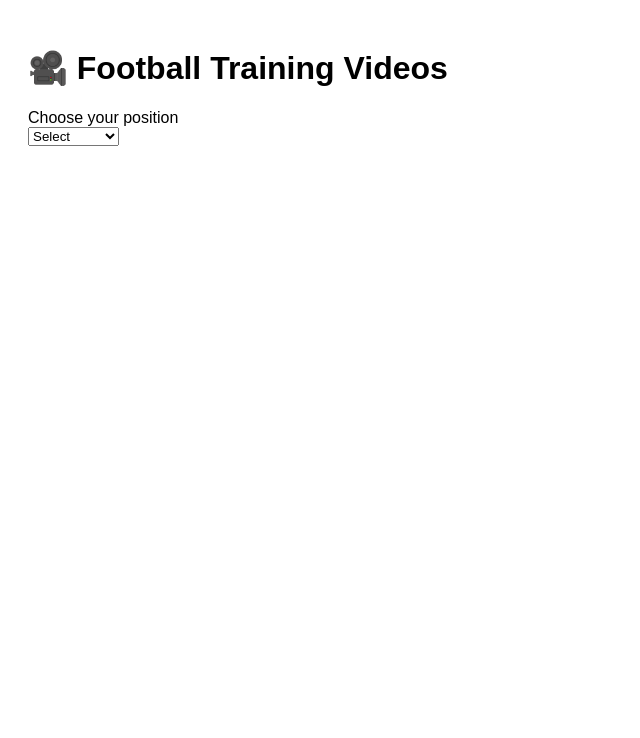
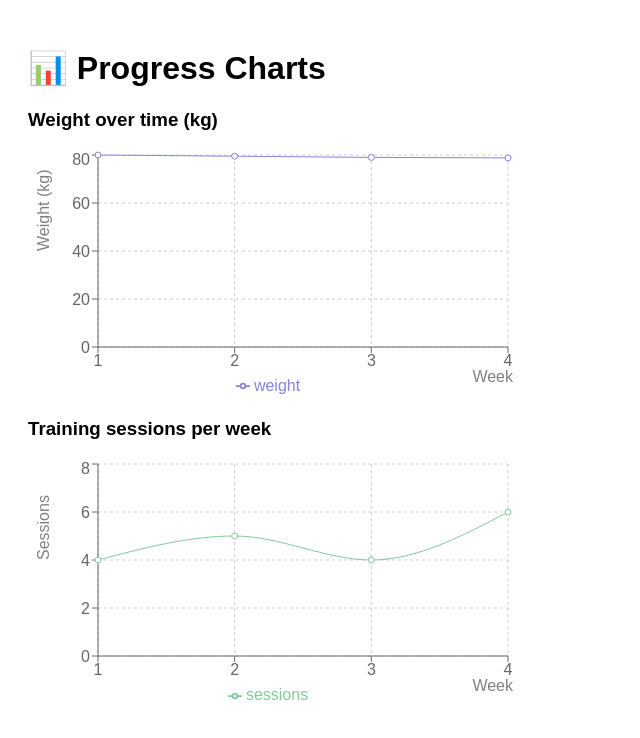
Before and after one commit to alvinmurad406-dotcom/football-ai-app, a React (Create React App) app: page / in a window 1280 px wide. Shown: the top 738 px of the page, without its empty margins (0-640 px from the left). Built offline with nearby package versions, Linux system fonts and the light colour scheme.

Commit message:
Refactor App component to include progress charts

```diff
--- a/src/App.js
+++ b/src/App.js
@@ -1,85 +1,54 @@
 import React, { useState } from "react";
+import { LineChart, Line, XAxis, YAxis, CartesianGrid, Tooltip, Legend } from "recharts";
 
 export default function App() {
-  const [position, setPosition] = useState("");
+  const [weightData, setWeightData] = useState([
+    { week: 1, weight: 80 },
+    { week: 2, weight: 79.5 },
+    { week: 3, weight: 79 },
+    { week: 4, weight: 78.8 }
+  ]);
 
-  const trainingVideos = {
-    Defender: [
-      {
-        name: "1v1 Defending",
-        url: "https://www.youtube.com/watch?v=9JrjJ0e8P6g"
-      },
-      {
-        name: "Defensive Positioning",
-        url: "https://www.youtube.com/watch?v=2kZzFZy5H1g"
-      }
-    ],
-    Midfielder: [
-      {
-        name: "Ball Mastery",
-        url: "https://www.youtube.com/watch?v=1F9c9jY6k8E"
-      },
-      {
-        name: "Scanning & Passing",
-        url: "https://www.youtube.com/watch?v=7mKXc4XzZ9g"
-      }
-    ],
-    Forward: [
-      {
-        name: "Finishing Drills",
-        url: "https://www.youtube.com/watch?v=8p7mJcX8L5A"
-      },
-      {
-        name: "Movement in the Box",
-        url: "https://www.youtube.com/watch?v=R4nK2cZ5Z9E"
-      }
-    ],
-    Goalkeeper: [
-      {
-        name: "Reaction Saves",
-        url: "https://www.youtube.com/watch?v=3Zk8J5mKc9M"
-      },
-      {
-        name: "Footwork Drills",
-        url: "https://www.youtube.com/watch?v=7K9cZ1M8F5A"
-      }
-    ]
-  };
+  const [trainingData, setTrainingData] = useState([
+    { week: 1, sessions: 4 },
+    { week: 2, sessions: 5 },
+    { week: 3, sessions: 4 },
+    { week: 4, sessions: 6 }
+  ]);
 
   return (
-    <div style={{ padding: 20, fontFamily: "Arial", maxWidth: 500 }}>
-      <h1>🎥 Football Training Videos</h1>
+    <div style={{ padding: 20, fontFamily: "Arial", maxWidth: 600 }}>
+      <h1>📊 Progress Charts</h1>
 
-      <label>Choose your position</label>
-      <br />
-      <select
-        value={position}
-        onChange={(e) => setPosition(e.target.value)}
+      <h3>Weight over time (kg)</h3>
+      <LineChart
+        width={500}
+        height={250}
+        data={weightData}
+        margin={{ top: 5, right: 20, left: 10, bottom: 5 }}
       >
-        <option value="">Select</option>
-        <option>Defender</option>
-        <option>Midfielder</option>
-        <option>Forward</option>
-        <option>Goalkeeper</option>
-      </select>
+        <CartesianGrid strokeDasharray="3 3" />
+        <XAxis dataKey="week" label={{ value: "Week", position: "insideBottomRight", offset: -5 }} />
+        <YAxis label={{ value: "Weight (kg)", angle: -90, position: "insideLeft" }} />
+        <Tooltip />
+        <Legend />
+        <Line type="monotone" dataKey="weight" stroke="#8884d8" activeDot={{ r: 8 }} />
+      </LineChart>
 
-      <br />
-      <br />
-
-      {position && (
-        <div>
-          <h3>{position} Training</h3>
-          <ul>
-            {trainingVideos[position].map((item, index) => (
-              <li key={index}>
-                <a href={item.url} target="_blank" rel="noreferrer">
-                  ▶️ {item.name}
-                </a>
-              </li>
-            ))}
-          </ul>
-        </div>
-      )}
+      <h3>Training sessions per week</h3>
+      <LineChart
+        width={500}
+        height={250}
+        data={trainingData}
+        margin={{ top: 5, right: 20, left: 10, bottom: 5 }}
+      >
+        <CartesianGrid strokeDasharray="3 3" />
+        <XAxis dataKey="week" label={{ value: "Week", position: "insideBottomRight", offset: -5 }} />
+        <YAxis label={{ value: "Sessions", angle: -90, position: "insideLeft" }} />
+        <Tooltip />
+        <Legend />
+        <Line type="monotone" dataKey="sessions" stroke="#82ca9d" activeDot={{ r: 8 }} />
+      </LineChart>
     </div>
   );
 }
```
